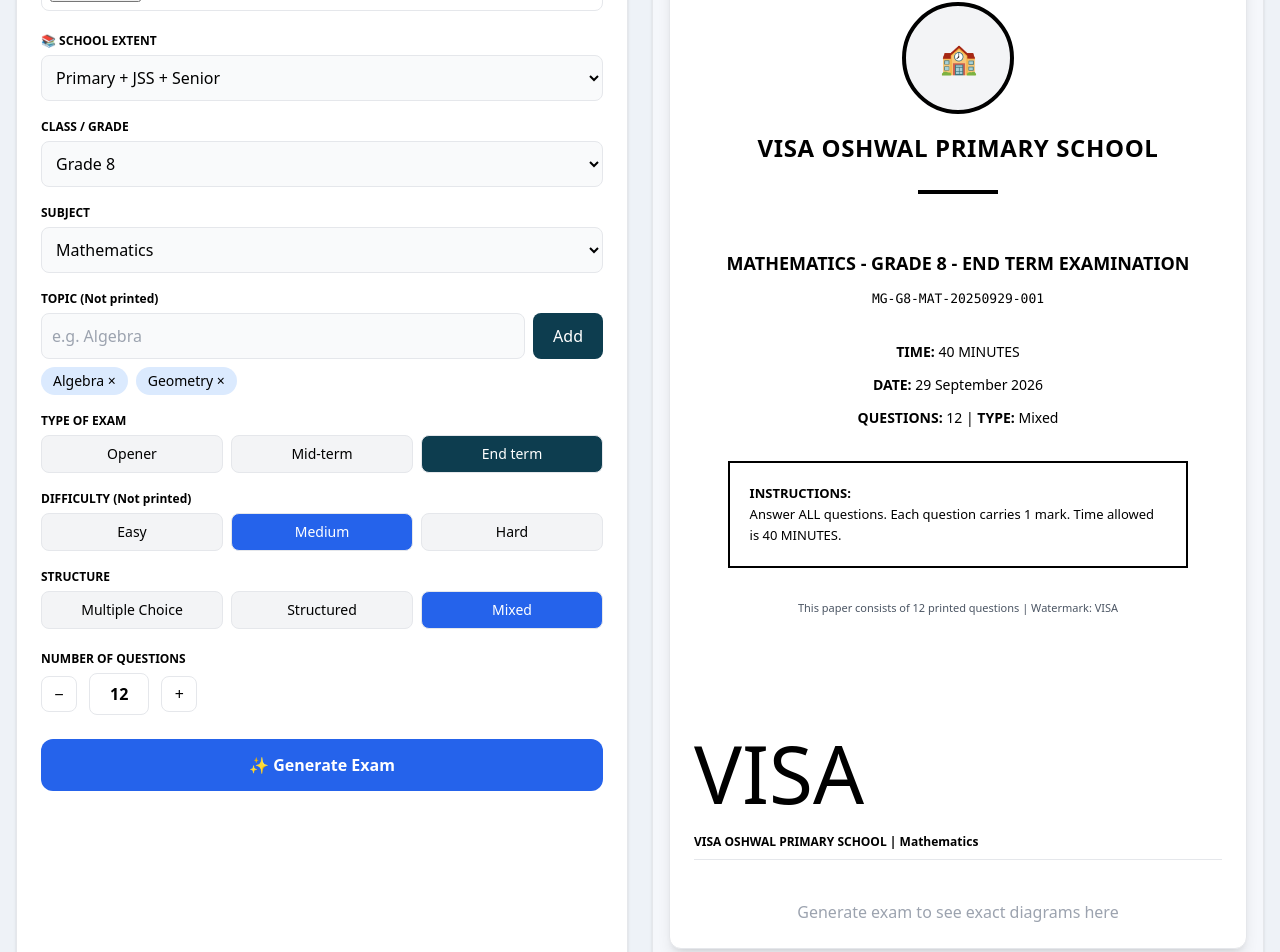
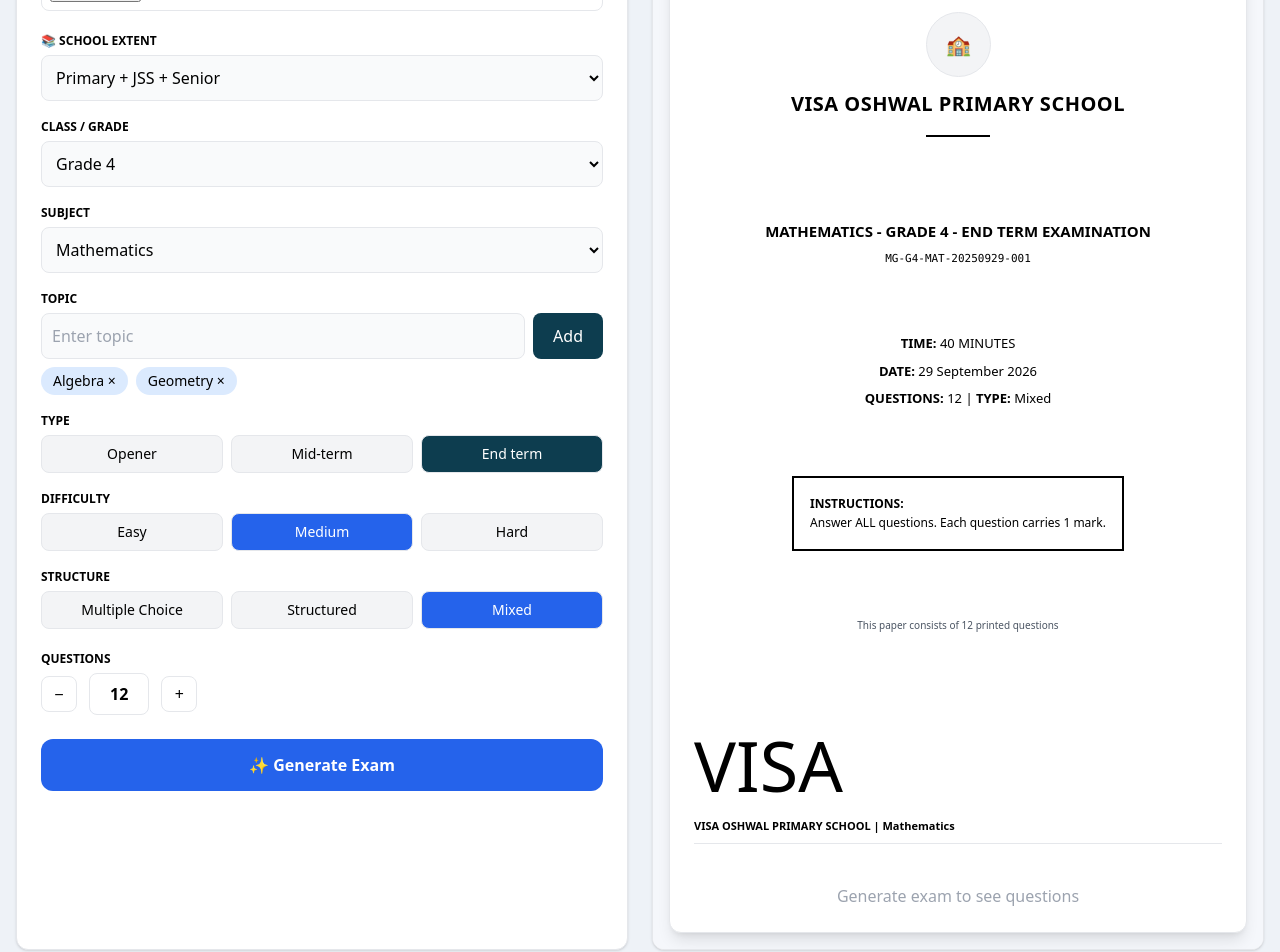
Before and after one commit to muhsinswaleh69-max/mtihanigen-ai, a Next.js app: page / in a window 1280 px wide. Shown: the part 300-1252 px from the top of the page. Built offline with nearby package versions, Linux system fonts and the light colour scheme.

Commit message:
Update page.tsx

```diff
--- a/app/page.tsx
+++ b/app/page.tsx
@@ -30,7 +30,7 @@ function RealDiagram({ desc, figNum }: { desc: string, figNum: number }) {
     const AB = desc.match(/AB\s*=\s*(\d+)/i)?.[1] || "5";
     const BC = desc.match(/BC\s*=\s*(\d+)/i)?.[1] || "7";
     const AC = desc.match(/AC\s*=\s*(\d+)/i)?.[1] || "8";
-    svg = (<svg viewBox="0 0 340 200" className="w-full h-[200px] bg-white"><polygon points="50,150 200,150 90,40" fill="white" stroke="black" strokeWidth="2.5"/><text x="30" y="160" fontSize="14" fontWeight="bold">A</text><text x="205" y="160" fontSize="14" fontWeight="bold">B</text><text x="80" y="25" fontSize="14" fontWeight="bold">C</text><text x="115" y="165" fontSize="12" fontWeight="bold">{AB} cm</text><text x="150" y="85" fontSize="12" fontWeight="bold">{BC} cm</text><text x="35" y="95" fontSize="12" fontWeight="bold">{AC} cm</text><circle cx="50" cy="150" r="3" fill="black"/><circle cx="200" cy="150" r="3" fill="black"/><circle cx="90" cy="40" r="3" fill="black"/></svg>);
+    svg = (<svg viewBox="0 0 340 200" className="w-full h-[200px] bg-white"><polygon points="50,150 200,150 90,40" fill="white" stroke="black" strokeWidth="2.5"/><text x="30" y="160" fontSize="14" fontWeight="bold">A</text><text x="205" y="160" fontSize="14" fontWeight="bold">B</text><text x="80" y="25" fontSize="14" fontWeight="bold">C</text><text x="115" y="165" fontSize="12" fontWeight="bold">{AB} cm</text><text x="150" y="85" fontSize="12" fontWeight="bold">{BC} cm</text><text x="35" y="95" fontSize="12" fontWeight="bold">{AC} cm</text></svg>);
   } else if (d.includes("circle")) {
     const r = desc.match(/(\d+)\s*cm/)?.[1] || "7";
     svg = (<svg viewBox="0 0 300 180" className="w-full h-[180px] bg-white"><circle cx="150" cy="90" r="60" fill="none" stroke="black" strokeWidth="2.5"/><line x1="150" y1="90" x2="210" y2="90" stroke="black" strokeWidth="1.5"/><text x="170" y="80" fontSize="12">{r} cm radius</text></svg>);
@@ -44,7 +44,7 @@ export default function Home() {
   const [schoolName, setSchoolName] = useState("VISA OSHWAL PRIMARY SCHOOL");
   const [schoolLogo, setSchoolLogo] = useState<string | null>(null);
   const [schoolLevel, setSchoolLevel] = useState("Primary + JSS + Senior");
-  const [grade, setGrade] = useState("Grade 8");
+  const [grade, setGrade] = useState("Grade 4");
   const [subject, setSubject] = useState("Mathematics");
   const [topics, setTopics] = useState<string[]>(["Triangles", "Quadratic Equations"]);
   const [topicInput, setTopicInput] = useState("");
@@ -62,11 +62,7 @@ export default function Home() {
 
   const handleLogoUpload = (e: React.ChangeEvent<HTMLInputElement>) => {
     const file = e.target.files?.[0];
-    if(file){
-      const reader = new FileReader();
-      reader.onload = (ev) => setSchoolLogo(ev.target?.result as string);
-      reader.readAsDataURL(file);
-    }
+    if(file){ const reader = new FileReader(); reader.onload = (ev) => setSchoolLogo(ev.target?.result as string); reader.readAsDataURL(file); }
   };
 
   const getAllowedGrades = () => {
@@ -77,7 +73,7 @@ export default function Home() {
     return Object.keys(subjectsByGrade);
   };
 
-  useEffect(() => { const allowed = getAllowedGrades(); if(!allowed.includes(grade)) setGrade(allowed[7]||allowed[0]); }, [schoolLevel]);
+  useEffect(() => { const allowed = getAllowedGrades(); if(!allowed.includes(grade)) setGrade(allowed[0]); }, [schoolLevel]);
   useEffect(() => { const first = subjectsByGrade[grade]?.[0]; if(first){ setSubject(first); const sug = suggestedTopics[first]||[]; setTopics(sug.slice(0,2)); } }, [grade]);
   useEffect(() => { const sug = suggestedTopics[subject]||[]; setTopics(sug.length>0? sug.slice(0,2):[]); }, [subject]);
 
@@ -100,7 +96,17 @@ export default function Home() {
     const content = printRef.current.innerHTML;
     const win = window.open('', '', 'height=900,width=800');
     if(win){
-      win.document.write(`<html><head><title>${schoolName}</title><style>body{font-family: Times New Roman, serif; margin:0; color:black;}.cover-page{min-height:100vh;display:flex;flex-direction:column;justify-content:space-between;align-items:center;text-align:center;padding:40px 30px;box-sizing:border-box;page-break-after:always;position:relative;overflow:hidden}.watermark{position:absolute;top:50%;left:50%;transform:translate(-50%,-50%) rotate(-30deg);font-size:90px;font-weight:900;color:rgba(0,0,0,0.07);letter-spacing:5px;pointer-events:none;z-index:0;white-space:nowrap}.questions-page{padding:30px; font-size:13px; line-height:1.7; position:relative; overflow:hidden} @media print{.cover-page{height:100vh;}}</style></head><body>${content}</body></html>`);
+      win.document.write(`<html><head><title>${schoolName}</title><style>
+        body{font-family: Times New Roman, serif; margin:0; color:black;}
+       .cover-page{min-height:100vh;display:flex;flex-direction:column;justify-content:space-between;align-items:center;text-align:center;padding:30px 25px;box-sizing:border-box;page-break-after:always;position:relative;overflow:hidden}
+       .watermark{position:absolute;top:50%;left:50%;transform:translate(-50%,-50%) rotate(-30deg);font-size:80px;font-weight:900;color:rgba(0,0,0,0.06);letter-spacing:4px;pointer-events:none;z-index:0;white-space:nowrap}
+       .school-badge{width:65px!important;height:65px!important;max-width:65px!important;max-height:65px!important;object-fit:contain;display:block;margin:0 auto;}
+       .questions-page{padding:30px; font-size:13px; line-height:1.7; position:relative; overflow:hidden}
+        @media print{
+         .cover-page{height:100vh;}
+         .school-badge{width:55px!important;height:55px!important;max-width:55px!important;max-height:55px!important;}
+        }
+      </style></head><body>${content}</body></html>`);
       win.document.close(); win.focus(); setTimeout(()=>win.print(), 400);
     }
   };
@@ -124,28 +130,21 @@ export default function Home() {
 
   return (
     <div className="min-h-screen bg-[#eef2f7]">
-      <div className="bg-[#0d3d4f] text-white p-4 flex justify-between items-center"><div className="flex items-center gap-3"><div className="w-10 h-10 bg-white/20 rounded-full flex items-center justify-center">🧠</div><h1 className="text-xl font-bold">MtihaniGen AI</h1></div><div className="text-right text-sm"><div className="font-bold">{schoolName}</div><div className="text-xs opacity-80">Selling Version</div></div></div>
+      <div className="bg-[#0d3d4f] text-white p-4 flex justify-between items-center"><div className="flex items-center gap-3"><div className="w-10 h-10 bg-white/20 rounded-full flex items-center justify-center">🧠</div><h1 className="text-xl font-bold">MtihaniGen AI</h1></div><div className="text-right text-sm"><div className="font-bold">{schoolName}</div></div></div>
       <div className="max-w-7xl mx-auto p-4 grid lg:grid-cols-2 gap-6 mt-4">
         <div className="bg-white rounded-xl p-6 shadow border">
           <h2 className="text-xl font-bold text-[#0d3d4f]">Create New Exam</h2>
-
-          <label className="text-xs font-bold mt-4 block">🏫 SCHOOL NAME</label>
-          <input value={schoolName} onChange={e=>setSchoolName(e.target.value.toUpperCase())} className="w-full border p-2.5 rounded-lg mt-1 font-bold mb-2" />
-
-          <label className="text-xs font-bold block">🛡️ SCHOOL BADGE / LOGO (for cover page)</label>
-          <div className="flex items-center gap-3 mt-1 mb-4">
-            <input type="file" accept="image/*" onChange={handleLogoUpload} className="text-sm border p-2 rounded-lg w-full" />
-            {schoolLogo && <img src={schoolLogo} alt="badge" className="w-12 h-12 rounded-full border object-cover"/>}
-          </div>
-
+          <label className="text-xs font-bold mt-4 block">🏫 SCHOOL NAME</label><input value={schoolName} onChange={e=>setSchoolName(e.target.value.toUpperCase())} className="w-full border p-2.5 rounded-lg mt-1 font-bold mb-2" />
+          <label className="text-xs font-bold block">🛡️ SCHOOL BADGE / LOGO (small on print)</label>
+          <div className="flex items-center gap-3 mt-1 mb-4"><input type="file" accept="image/*" onChange={handleLogoUpload} className="text-sm border p-2 rounded-lg w-full" />{schoolLogo && <img src={schoolLogo} alt="badge" className="school-badge w-12 h-12 rounded border object-contain bg-white"/>}</div>
           <label className="text-xs font-bold">📚 SCHOOL EXTENT</label><select value={schoolLevel} onChange={e=>setSchoolLevel(e.target.value)} className="w-full border p-2.5 rounded-lg mt-1 bg-gray-50 mb-3"><option>Primary Only</option><option>Primary + JSS</option><option>JSS Only</option><option>Senior Only</option><option>Primary + JSS + Senior</option></select>
           <label className="text-xs font-bold">CLASS / GRADE</label><select value={grade} onChange={e=>setGrade(e.target.value)} className="w-full border p-2.5 rounded-lg mt-1 bg-gray-50 mb-3">{getAllowedGrades().map(g=><option key={g}>{g}</option>)}</select>
           <label className="text-xs font-bold">SUBJECT</label><select value={subject} onChange={e=>setSubject(e.target.value)} className="w-full border p-2.5 rounded-lg mt-1 bg-gray-50 mb-3">{subjectsByGrade[grade]?.map(s=><option key={s}>{s}</option>)}</select>
-          <label className="text-xs font-bold">TOPIC (Not printed)</label><div className="flex gap-2 mt-1 mb-2"><input list="topic-suggestions" value={topicInput} onChange={e=>setTopicInput(e.target.value)} onKeyDown={e=>e.key==='Enter'&&addTopic()} placeholder={`e.g. ${suggestedTopics[subject]?.[0]||'Enter'}`} className="flex-1 border p-2.5 rounded-lg bg-gray-50" /><datalist id="topic-suggestions">{(suggestedTopics[subject]||[]).map(t=><option key={t} value={t}/>)}</datalist><button onClick={addTopic} className="bg-[#0d3d4f] text-white px-5 rounded-lg">Add</button></div><div className="flex flex-wrap gap-2 mb-3">{topics.map(t=><span key={t} className="bg-blue-100 px-3 py-1 rounded-full text-sm">{t} <button onClick={()=>removeTopic(t)}>×</button></span>)}</div>
-          <label className="text-xs font-bold">TYPE OF EXAM</label><div className="flex gap-2 mb-3 mt-1">{["Opener","Mid-term","End term"].map(type=><button key={type} onClick={()=>setExamType(type)} className={`flex-1 py-2 rounded-lg border text-sm ${examType===type?'bg-[#0d3d4f] text-white':'bg-gray-100'}`}>{type}</button>)}</div>
-          <label className="text-xs font-bold">DIFFICULTY (Not printed)</label><div className="flex gap-2 mb-3 mt-1">{["Easy","Medium","Hard"].map(d=><button key={d} onClick={()=>setDifficulty(d)} className={`flex-1 py-2 rounded-lg border text-sm ${difficulty===d?'bg-blue-600 text-white':'bg-gray-100'}`}>{d}</button>)}</div>
+          <label className="text-xs font-bold">TOPIC</label><div className="flex gap-2 mt-1 mb-2"><input list="topic-suggestions" value={topicInput} onChange={e=>setTopicInput(e.target.value)} onKeyDown={e=>e.key==='Enter'&&addTopic()} placeholder="Enter topic" className="flex-1 border p-2.5 rounded-lg bg-gray-50" /><datalist id="topic-suggestions">{(suggestedTopics[subject]||[]).map(t=><option key={t} value={t}/>)}</datalist><button onClick={addTopic} className="bg-[#0d3d4f] text-white px-5 rounded-lg">Add</button></div><div className="flex flex-wrap gap-2 mb-3">{topics.map(t=><span key={t} className="bg-blue-100 px-3 py-1 rounded-full text-sm">{t} <button onClick={()=>removeTopic(t)}>×</button></span>)}</div>
+          <label className="text-xs font-bold">TYPE</label><div className="flex gap-2 mb-3 mt-1">{["Opener","Mid-term","End term"].map(type=><button key={type} onClick={()=>setExamType(type)} className={`flex-1 py-2 rounded-lg border text-sm ${examType===type?'bg-[#0d3d4f] text-white':'bg-gray-100'}`}>{type}</button>)}</div>
+          <label className="text-xs font-bold">DIFFICULTY</label><div className="flex gap-2 mb-3 mt-1">{["Easy","Medium","Hard"].map(d=><button key={d} onClick={()=>setDifficulty(d)} className={`flex-1 py-2 rounded-lg border text-sm ${difficulty===d?'bg-blue-600 text-white':'bg-gray-100'}`}>{d}</button>)}</div>
           <label className="text-xs font-bold">STRUCTURE</label><div className="flex gap-2 mb-4 mt-1">{["Multiple Choice","Structured","Mixed"].map(s=><button key={s} onClick={()=>setStructure(s)} className={`flex-1 py-2 rounded-lg border text-sm ${structure===s?'bg-blue-600 text-white':'bg-gray-100'}`}>{s}</button>)}</div>
-          <label className="text-xs font-bold">NUMBER OF QUESTIONS</label><div className="flex items-center gap-3 mt-1 mb-6"><button onClick={()=>setNumQ(Math.max(5,numQ-1))} className="border w-9 h-9 rounded-lg">−</button><span className="border px-5 py-2 rounded-lg font-bold">{numQ}</span><button onClick={()=>setNumQ(Math.min(100,numQ+1))} className="border w-9 h-9 rounded-lg">+</button></div>
+          <label className="text-xs font-bold">QUESTIONS</label><div className="flex items-center gap-3 mt-1 mb-6"><button onClick={()=>setNumQ(Math.max(5,numQ-1))} className="border w-9 h-9 rounded-lg">−</button><span className="border px-5 py-2 rounded-lg font-bold">{numQ}</span><button onClick={()=>setNumQ(Math.min(100,numQ+1))} className="border w-9 h-9 rounded-lg">+</button></div>
           <button onClick={generateExam} disabled={loading} className="w-full bg-blue-600 text-white py-3.5 rounded-xl font-bold">{loading?"Generating...":"✨ Generate Exam"}</button>
         </div>
 
@@ -154,28 +153,21 @@ export default function Home() {
           <div className="p-4 bg-[#f5f7fb] min-h-[800px]">
             <div className="bg-white rounded-xl shadow-lg border overflow-hidden">
               <div ref={printRef}>
-                {/* COVER PAGE WITH BADGE + WATERMARK */}
                 <div className="cover-page p-8 text-center relative" style={{minHeight:'100vh', display:'flex', flexDirection:'column', justifyContent:'space-between', pageBreakAfter:'always'}}>
                   <div className="watermark">{firstName}</div>
                   <div className="relative z-10 flex flex-col items-center">
-                    {schoolLogo? <img src={schoolLogo} alt="School Badge" className="w-28 h-28 object-contain rounded-full border-4 border-black shadow-lg mt-6 mb-4 bg-white"/> : <div className="w-28 h-28 rounded-full border-4 border-black flex items-center justify-center mt-6 mb-4 bg-gray-100 text-3xl">🏫</div>}
-                    <h1 className="text-[24px] font-bold uppercase tracking-wide">{schoolName}</h1>
-                    <div className="w-20 h-1 bg-black mx-auto my-6"></div>
+                    {schoolLogo? <img src={schoolLogo} alt="School Badge" className="school-badge" style={{width:'65px', height:'65px', objectFit:'contain', marginTop:'12px', marginBottom:'8px'}}/> : <div className="school-badge flex items-center justify-center bg-gray-100 border rounded-full text-xl" style={{width:'65px', height:'65px'}}>🏫</div>}
+                    <h1 className="text-[20px] font-bold uppercase tracking-wide mt-3">{schoolName}</h1>
+                    <div className="w-16 h-0.5 bg-black mx-auto my-4"></div>
                   </div>
-                  <div className="relative z-10"><h2 className="text-[18px] font-bold uppercase">{subject} - {grade.toUpperCase()} - {examType.toUpperCase()} EXAMINATION</h2><p className="text-[13px] mt-3 font-mono">{paperCode || "MG-G8-MAT-20250929-001"}</p></div>
-                  <div className="relative z-10 space-y-3 text-[14px]"><p><strong>{isKiswahili?"MUDA":"TIME"}:</strong> {durationText}</p><p><strong>{isKiswahili?"TAREHE":"DATE"}:</strong> {dateText}</p><p><strong>{isKiswahili?"MASWALI":"QUESTIONS"}:</strong> {numQ} | <strong>{isKiswahili?"AINA":"TYPE"}:</strong> {structure}</p></div>
-                  <div className="relative z-10 border-2 border-black p-5 text-left text-[13px] max-w-[90%] mx-auto leading-relaxed bg-white/80"><strong>{isKiswahili?"MAELEKEZO:":"INSTRUCTIONS:"}</strong><br/>{isKiswahili? `Jibu maswali YOTE. Kila swali lina alama 1. Muda uliotolewa ni ${durationText}.` : `Answer ALL questions. Each question carries 1 mark. Time allowed is ${durationText}.`}</div>
-                  <div className="relative z-10 mb-10"><p className="text-[11px] text-gray-600">This paper consists of {numQ} printed questions | Watermark: {firstName}</p></div>
+                  <div className="relative z-10"><h2 className="text-[15px] font-bold uppercase">{subject} - {grade.toUpperCase()} - {examType.toUpperCase()} EXAMINATION</h2><p className="text-[11px] mt-2 font-mono">{paperCode || "MG-G4-MAT-20250929-001"}</p></div>
+                  <div className="relative z-10 space-y-2 text-[13px]"><p><strong>{isKiswahili?"MUDA":"TIME"}:</strong> {durationText}</p><p><strong>{isKiswahili?"TAREHE":"DATE"}:</strong> {dateText}</p><p><strong>{isKiswahili?"MASWALI":"QUESTIONS"}:</strong> {numQ} | <strong>{isKiswahili?"AINA":"TYPE"}:</strong> {structure}</p></div>
+                  <div className="relative z-10 border-2 border-black p-4 text-left text-[12px] max-w-[90%] mx-auto leading-relaxed bg-white/80"><strong>{isKiswahili?"MAELEKEZO:":"INSTRUCTIONS:"}</strong><br/>{isKiswahili? `Jibu maswali YOTE. Kila swali lina alama 1.` : `Answer ALL questions. Each question carries 1 mark.`}</div>
+                  <div className="relative z-10 mb-6"><p className="text-[10px] text-gray-600">This paper consists of {numQ} printed questions</p></div>
                 </div>
-
-                {/* QUESTIONS PAGE WITH WATERMARK TOO */}
                 <div className="questions-page p-6 relative">
-                  <div className="watermark" style={{fontSize:'80px'}}>{firstName}</div>
-                  <div className="relative z-10">
-                    <div className="text-center font-bold text-[12px] mb-4 border-b pb-2 flex justify-between"><span>{schoolName} | {subject}</span><span>{paperCode}</span></div>
-                    {!exam && <p className="text-gray-400 text-center mt-10">Generate exam to see exact diagrams here</p>}
-                    {exam && <div className={`text-[13px] leading-7 ${isEditing?'border-2 border-dashed border-yellow-400 p-2':''}`} contentEditable={isEditing} suppressContentEditableWarning>{renderExam(exam)}</div>}
-                  </div>
+                  <div className="watermark" style={{fontSize:'70px'}}>{firstName}</div>
+                  <div className="relative z-10"><div className="text-center font-bold text-[11px] mb-4 border-b pb-2 flex justify-between"><span>{schoolName} | {subject}</span><span>{paperCode}</span></div>{!exam && <p className="text-gray-400 text-center mt-10">Generate exam to see questions</p>}{exam && <div className={`text-[13px] leading-7 ${isEditing?'border-2 border-dashed border-yellow-400 p-2':''}`} contentEditable={isEditing} suppressContentEditableWarning>{renderExam(exam)}</div>}</div>
                 </div>
               </div>
             </div>
```
